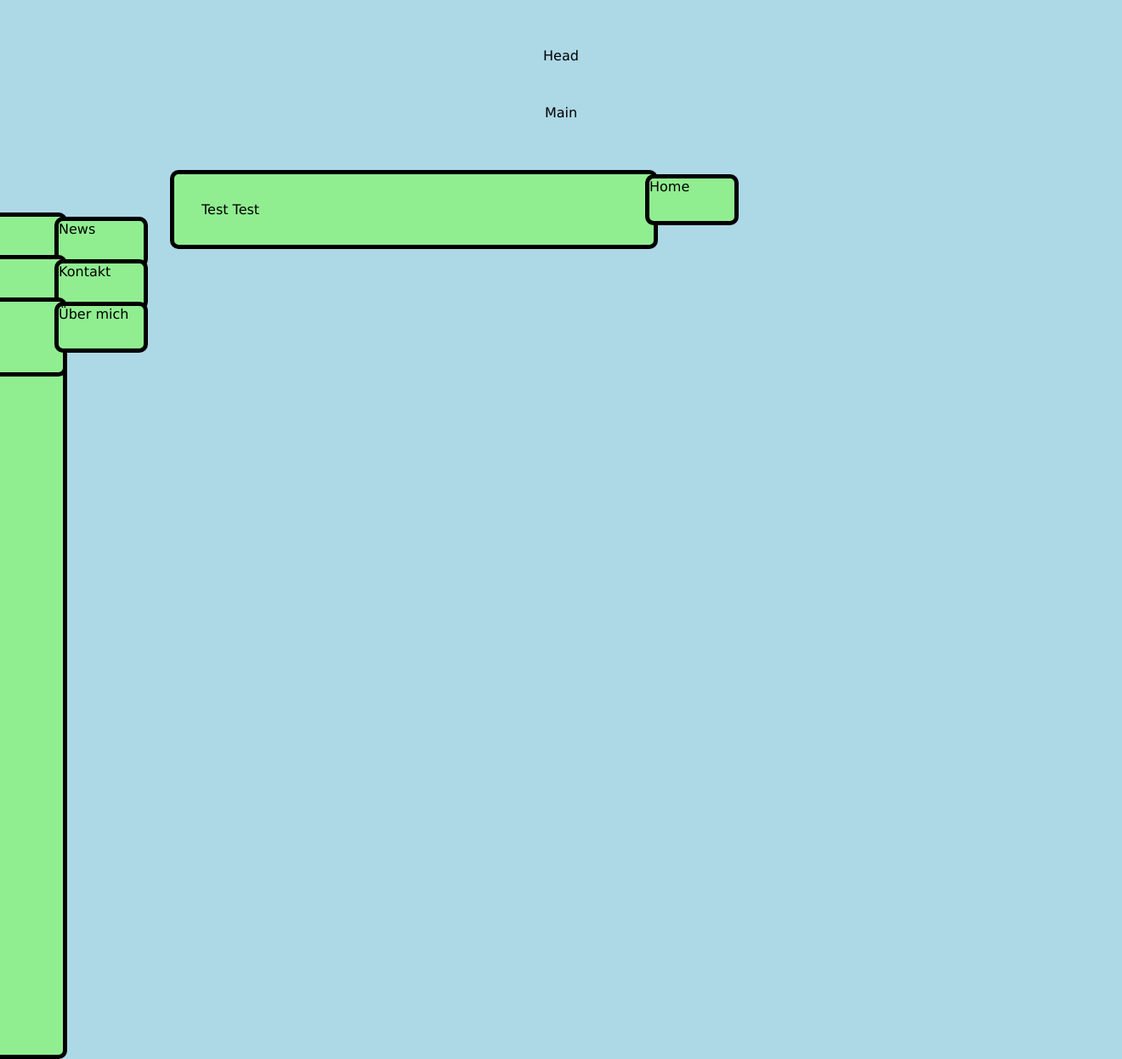
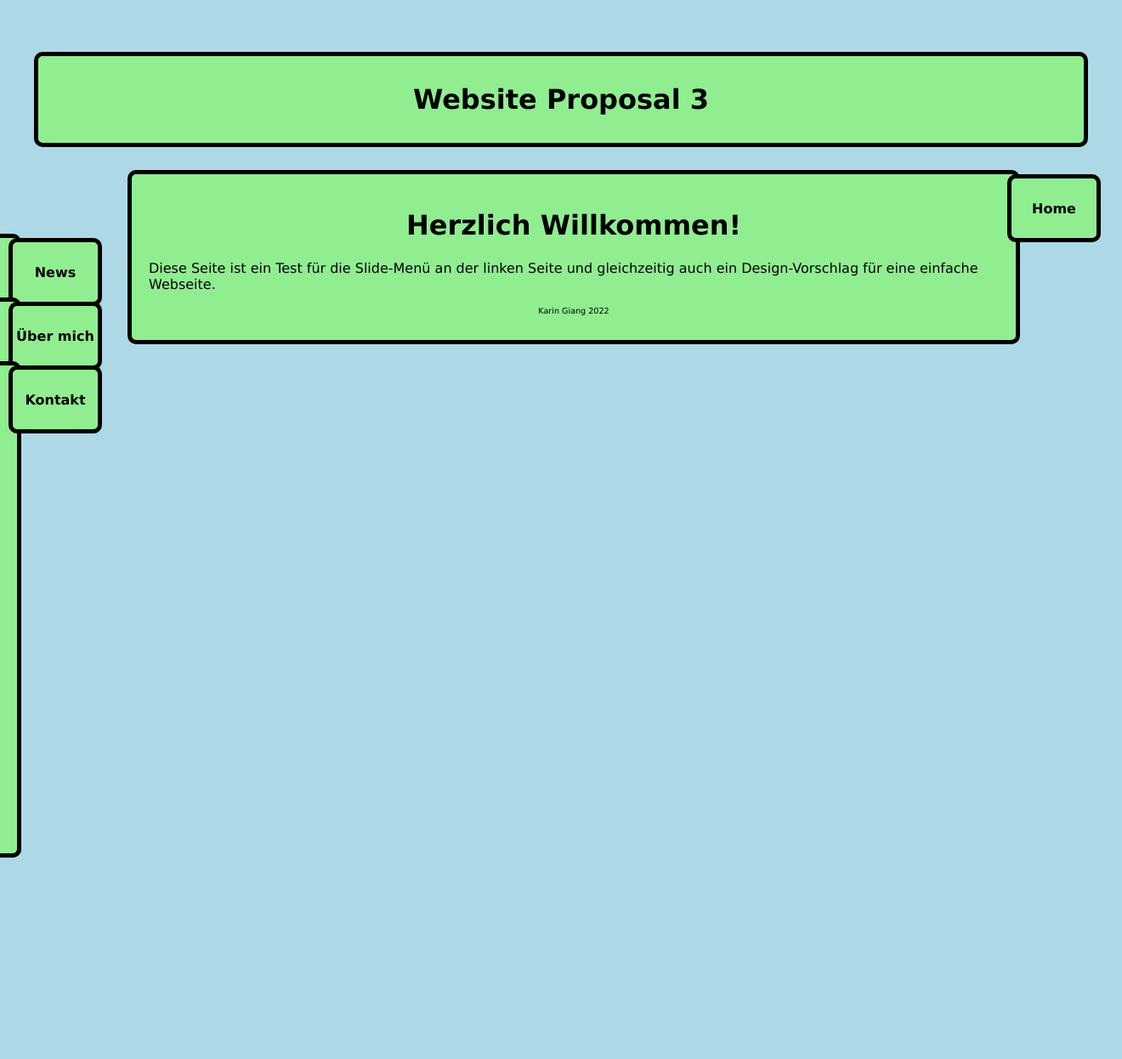
Before and after one commit to Carranya/website_proposal_3, a PHP site: page / in a window 1320 px wide. Shown: the whole page at 85% size. After the commit the page ends 1009 px from the top, so only its background shows below. Run offline with PHP 8.4, Linux system fonts and the light colour scheme.

Commit message:
added pages

```diff
--- /dev/null
+++ b/css/about.css
@@ -0,0 +1,7 @@
+#aboutTech {
+    text-align: center;
+}
+
+#aboutTech img {
+    width: 100px;
+}
--- /dev/null
+++ b/css/home.css
@@ -0,0 +1,4 @@
+#foot {
+    text-align: center;
+    font-size: 0.6em;
+}
--- a/css/style.css
+++ b/css/style.css
@@ -1,3 +1,6 @@
+@import "home.css";
+@import "about.css";
+
 body {
     font-family: Verdana, Geneva, Tahoma, sans-serif;
     text-align: center;
@@ -9,20 +12,28 @@ body {
     margin: 0;
 }
 
+#headTitle {
+    padding: 1em;
+    background-color: lightgreen;
+    border: 5px solid black;
+    border-radius: 10px;
+}
+
 
 .contentPage {
     position: absolute;
     top: 200px;
-    left: 200px;
-    width: 500px;
+    left: 150px;
+    width: 1000px;
     display: block;
     background-color: lightgreen;
+    transform: translate(-1175px, 0);
     transition: transform 1s;
     border: 5px solid black;
     border-radius: 10px;
     text-align: left;
     word-break: break-word;
-    padding: 2em;
+    padding: 20px;
 }
 
 .menuLabel {
@@ -35,6 +46,9 @@ body {
     background-color: lightgreen;
     border: 5px solid black;
     border-radius: 10px;
+    text-align: center;
+    font-weight: bold;
+    padding: 10px 0;
 }
 
 #idHome {
@@ -42,15 +56,19 @@ body {
 }
 
 #idNews {
-    top: 250px;
-}
-
-#idContact {
-    top: 300px;
+    top: 275px;
 }
 
 #idAbout {
     top: 350px;
+}
+
+#idContact {
+    top: 425px;
+}
+
+.classTitle {
+    text-align: center;
 }
 
 .classPic {
@@ -58,4 +76,5 @@ body {
     border: 1px solid black;
     border-radius: 10px;
     margin: 2em;
+    float: right;
 }
--- a/index.php
+++ b/index.php
@@ -3,36 +3,32 @@
 <head>
     <meta charset="UTF-8">
     <meta http-equiv="X-UA-Compatible" content="IE=egde">
-    <meta name="viewport" content="width=device-width, initial-scale=1.0">
     <title>Website Proposal 3</title>
     <link rel="stylesheet" href="css/style.css">
     <script type="text/javascript" src="js/menu.js"></script>
 </head>
 <body>
-    <div id="head"><p id="headTitle">Head</p></div>
-    <div id="main">Main
+    <div id="head"><h1 id="headTitle">Website Proposal 3</h1></div>
+
        <div id="idHome" class="contentPage">
-            <div id="idLabelHome" class="menuLabel">Home</div>
-            <div id="contentHome">Test Test</div>
+            <div id="idLabelHome" class="menuLabel"><p>Home</p></div>
+            <div id="contentHome"><?php include "pages/home.php"; ?></div>
        </div>
 
        <div id="idNews" class="contentPage">
-            <div id="idLabelNews" class="menuLabel">News</div>
-            <div id="contentNews">Test Test</div>
+            <div id="idLabelNews" class="menuLabel"><p>News</p></div>
+            <div id="contentNews"><?php include "pages/news.php"; ?></div>
+       </div>
+
+       <div id="idAbout" class="contentPage">
+            <div id="idLabelAbout" class="menuLabel"><p>Über mich</p></div>
+            <div id="contentAbout"><?php include "pages/about.php"; ?></div>
        </div>
 
        <div id="idContact" class="contentPage">
-            <div id="idLabelContact" class="menuLabel">Kontakt</div>
+            <div id="idLabelContact" class="menuLabel"><p>Kontakt</p></div>
             <div id="contentContact"><?php include "pages/contact.php"; ?></div>
        </div>
 
-       <div id="idAbout" class="contentPage">
-            <div id="idLabelAbout" class="menuLabel">Über mich</div>
-            <div id="contentAbout">Test Test</div>
-       </div>
-    </div>
-
-
-
 </body>
 </html>
--- a/js/menu.js
+++ b/js/menu.js
@@ -1,7 +1,8 @@
 const pages = [["idLabelHome", "idHome"],
                 ["idLabelNews", "idNews"],
-                ["idLabelContact", "idContact"],
-                ["idLabelAbout" ,"idAbout"]];
+                ["idLabelAbout" ,"idAbout"],
+                ["idLabelContact", "idContact"]
+            ];
 
 window.onload = function(){
 
@@ -10,7 +11,7 @@ window.onload = function(){
 
     /*Load picked page*/
     for (let i=0; i<4; i++){
-        document.getElementById(pages[i][0]).addEventListener("click", function(){openPage(pages, i)});
+        document.getElementById(pages[i][0]).addEventListener("click", function(){openPage(pages, i);});
     }
 }
 
@@ -21,7 +22,7 @@ function openPage(pages, id) {
     for(let setClose=0; setClose<4; setClose++){
 
         let pageclose = document.getElementById(pages[setClose][1]);
-            pageclose.style.transform = "translate(-695px, 0)";
+            pageclose.style.transform = "translate(-1175px, 0)";
     }
 
     /*Open picked page*/
--- a/pages/about.php
+++ b/pages/about.php
@@ -1,6 +1,6 @@
 <div id="about">
 
-    <h2 id="aboutTitle">Über mich</h2>
+    <h2 class="classTitle">Über mich</h2>
     <img src="img/karin2.jpg" class="classPic" alt="Karin Giang"></img>
 
     <p>
--- a/pages/contact.php
+++ b/pages/contact.php
@@ -1,6 +1,8 @@
 <div id="contact">
 
-    <h2 id="contactTitle">Kontakt</h2>
+    <h2 class="classTitle">Kontakt</h2>
+
+    <img src="img/karin.jpg" class="classPic" alt="Karin Giang"></img>
 
     <p><b>Adresse:</b><br>
     Karin (Martin) Giang<br>
@@ -17,6 +19,4 @@
     Geburtstagsdatum:. 15. Februar 1982<br>
     Zivilstand: verheiratet<br>
     Nationalität: Schweiz / Heimat: Wängi TG</p>
-
-    <center><img src="img/karin.jpg" class="classPic" alt="Karin Giang"></img></center>
 </div>
--- /dev/null
+++ b/pages/home.php
@@ -0,0 +1,9 @@
+<div id="home">
+
+    <h1 class="classTitle">Herzlich Willkommen!</h1>
+
+    <p>
+    Diese Seite ist ein Test für die Slide-Menü an der linken Seite und gleichzeitig auch ein Design-Vorschlag für eine einfache Webseite.
+    </p>
+    <p id="foot">Karin Giang 2022</p>
+</div>
--- /dev/null
+++ b/pages/news.php
@@ -0,0 +1,3 @@
+<div id="news">
+    <h2 class="classTitle">News</h2>
+</div>
```
